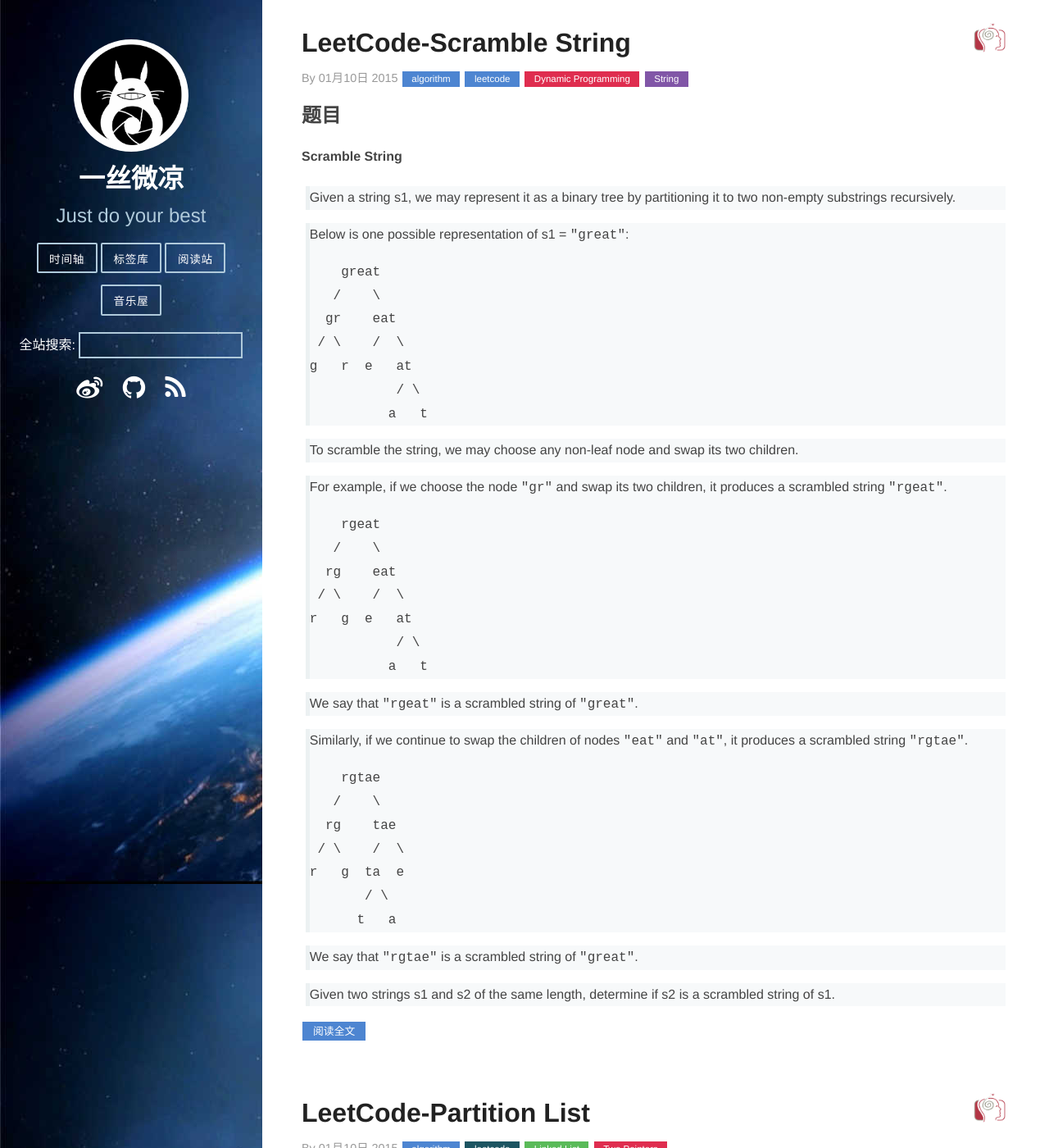
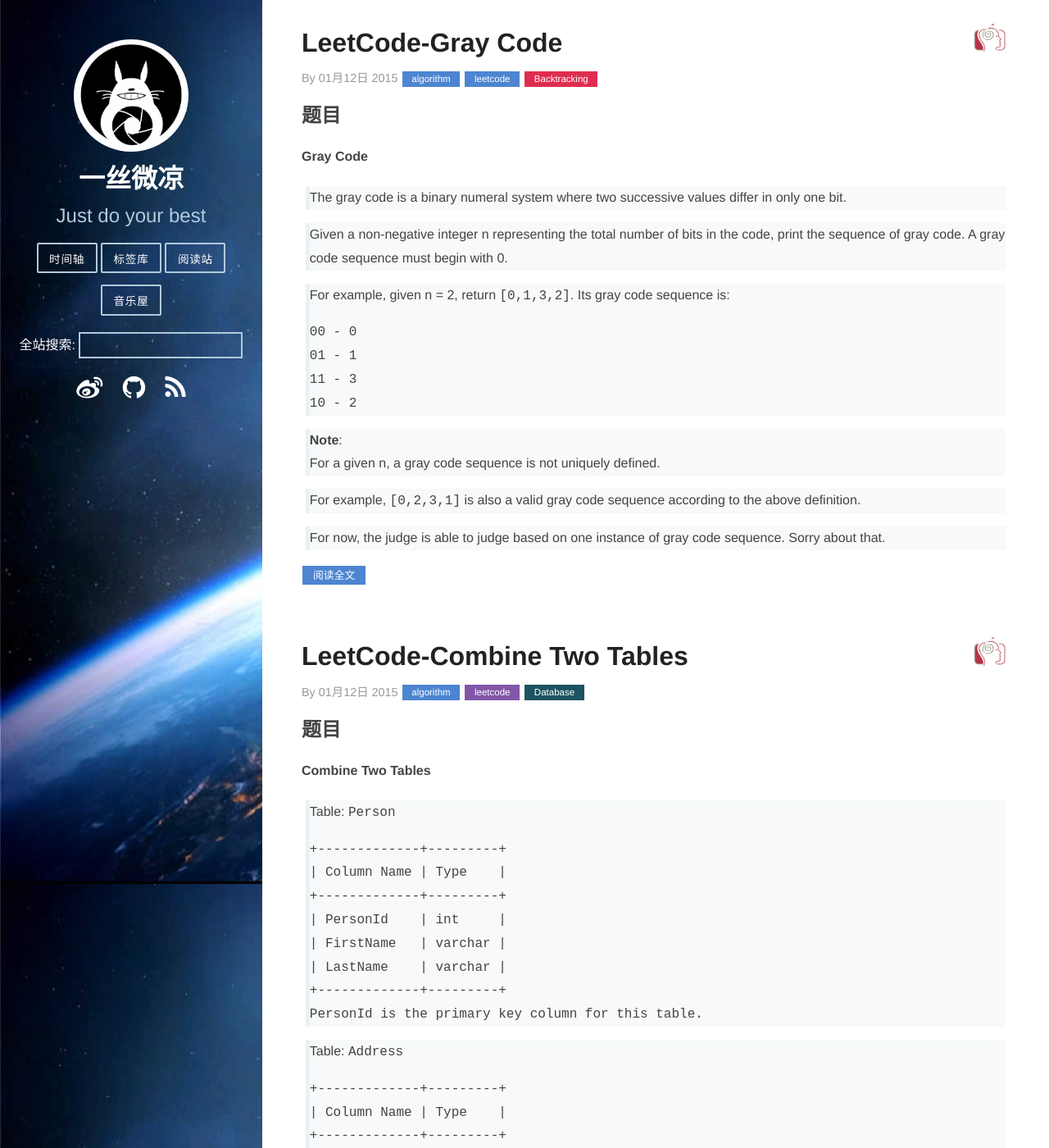
Before and after one commit to hexo2hexo/xwzpp.github.io, a Jekyll site: the page built from index.html, in a window 1280 px wide and 1400 px high. Shown: the whole window at 82% size. Built offline with Jekyll 4.4.1, drawn with Linux system fonts in a browser that asks for light colours; Markdown is read by kramdown in place of the engine named in the settings; the list of posts is cut into pages by our own code; some of the changed text lies outside the part shown.

Commit message:
2015-1-11

```diff
--- /dev/null
+++ b/_posts/2015-01-11-Merge-Sorted-Array.md
@@ -0,0 +1,57 @@
+---
+layout: post
+title:  LeetCode-Merge Sorted Array
+description: "Merge Sorted Array"
+category: algorithm
+avatarimg: "/img/leet-code/touxiang.png"
+tags : [leetcode,Array,Two Pointers]
+duoshuo: true
+---
+##题目
+####Merge Sorted Array
+>Given two sorted integer arrays A and B, merge B into A as one sorted array.
+
+>**Note**:
+>You may assume that A has enough space (size that is greater or equal to m + n) to hold additional elements from B. The number of elements initialized in A and B are m and n respectively.
+
+<!-- more -->
+
+##解题思路
+该题与合并两个有序链表[Merge Two Sorted Lists][1]一样，对每个数组维护一个指针，然后比较指针所指的值，每次迭代中A和B指向的元素大的便加入结果数组中，然后index-1，另一个不动。这里从后往前扫是因为这个题目中结果仍然放在A中，如果从前扫会有覆盖掉未检查的元素的可能性。
+
+##算法代码
+代码采用JAVA实现：
+{% highlight java %}
+public class Solution {
+    public void merge(int A[], int m, int B[], int n) {
+        if(A==null || B==null)
+        	return;
+        int index1=m-1;
+        int index2=n-1;
+        int index3=A.length-1;
+        while(index1>=0 && index2>=0)
+        {
+        	if(A[index1]>B[index2])
+        	{
+        		A[index3]=A[index1];
+        		index3--;
+        		index1--;
+        	}else{
+        		A[index3]=B[index2];
+        		index3--;
+        		index2--;
+        	}
+        }
+        while(index2>=0)
+        {
+        	A[index3]=B[index2];
+        	index3--;
+        	index2--;
+        }
+        return;
+
+    }
+}
+{% endhighlight %}
+
+[1]:http://pisxw.com/algorithm/Merge-Two-Sorted-Lists.html
--- /dev/null
+++ b/_posts/2015-01-12-Combine Two Tables.md
@@ -0,0 +1,50 @@
+---
+layout: post
+title:  LeetCode-Combine Two Tables
+description: "Combine Two Tables"
+category: algorithm
+avatarimg: "/img/leet-code/touxiang.png"
+tags : [leetcode,Database]
+duoshuo: true
+---
+##题目
+####Combine Two Tables
+>Table: `Person`
+>
+	+-------------+---------+
+	| Column Name | Type    |
+	+-------------+---------+
+	| PersonId    | int     |
+	| FirstName   | varchar |
+	| LastName    | varchar |
+	+-------------+---------+
+	PersonId is the primary key column for this table.
+
+>Table: `Address`
+>
+	+-------------+---------+
+	| Column Name | Type    |
+	+-------------+---------+
+	| AddressId   | int     |
+	| PersonId    | int     |
+	| City        | varchar |
+	| State       | varchar |
+	+-------------+---------+
+	AddressId is the primary key column for this table.
+
+>Write a SQL query for a report that provides the following information for each person in the Person table, regardless if there is an address for each of those people:
+>
+	FirstName, LastName, City, State
+
+<!-- more -->
+
+##解题思路
+该题是合并两个表，可以通过链接操作。
+
+##算法代码
+代码采用mysql实现：
+{% highlight mysql %}
+# Write your MySQL query statement below
+SELECT `FirstName`, `LastName`, `City`, `State` FROM `Person`
+LEFT JOIN `Address` USING(`PersonId`)
+{% endhighlight %}
--- /dev/null
+++ b/_posts/2015-01-12-Gray-Code.md
@@ -0,0 +1,91 @@
+---
+layout: post
+title:  LeetCode-Gray Code
+description: "Gray Code"
+category: algorithm
+avatarimg: "/img/leet-code/touxiang.png"
+tags : [leetcode,Backtracking]
+duoshuo: true
+---
+##题目
+####Gray Code
+>The gray code is a binary numeral system where two successive values differ in only one bit.
+
+>Given a non-negative integer n representing the total number of bits in the code, print the sequence of gray code. A gray code sequence must begin with 0.
+
+>For example, given n = 2, return `[0,1,3,2]`. Its gray code sequence is:
+>
+	00 - 0
+	01 - 1
+	11 - 3
+	10 - 2
+
+>**Note**:
+>For a given n, a gray code sequence is not uniquely defined.
+
+>For example, `[0,2,3,1]` is also a valid gray code sequence according to the above definition.
+
+>For now, the judge is able to judge based on one instance of gray code sequence. Sorry about that.
+
+<!-- more -->
+
+##解题思路
+学过格雷码的童鞋应该比较好理解，比如`n=3`时
+
+	000
+	001
+	011
+	010
+	------
+	110
+	111
+	101
+	100
+
+规律是**将格雷码看成是上下两部分**，上部分是第一位为0，下部分是第一位为1，这样后面`n-1`位即为`n-1`位的格雷码。例如
+
+	n=1
+	0
+	--
+	1
+	上 0  下 1
+
+	n=2
+	00
+	01
+	---
+	11
+	10
+	上为n=1时的格雷码 下为n=1时的格雷码的倒序再加上最前面的1
+
+找到了如上的规律，则求解`n`位的格雷码就是从`1`位格雷码不断求解即可
+
+##算法代码
+代码采用JAVA实现：
+{% highlight java %}
+public class Solution {
+    public ArrayList<Integer> grayCode(int n) {
+        ArrayList<Integer> res=new ArrayList<Integer>();
+        if(n<0)
+        	return res;
+        if(n==0)
+        {
+        	res.add(0);
+        	return res;
+        }
+        //n=1的格雷码
+        res.add(0);
+        res.add(1);
+        for(int i=2;i<=n;i++)
+        {
+        	int num=1<<(i-1);
+        	//第i位格雷码为（第i-1位格雷码前面+0）和（第i-1位格雷码倒序后前面+1）
+        	//而前面+0即为i-1位的格雷码，所以不需要做
+        	//只需要对i-1位进行倒序，然后前面+1
+        	for(int j=res.size()-1;j>=0;j--)
+        		res.add(res.get(j)+num);
+        }
+        return res;
+    }
+}
+{% endhighlight %}
```
Also changed, not shown: _posts/2015-01-10-Scramble-String.md (line endings or trailing spaces).
